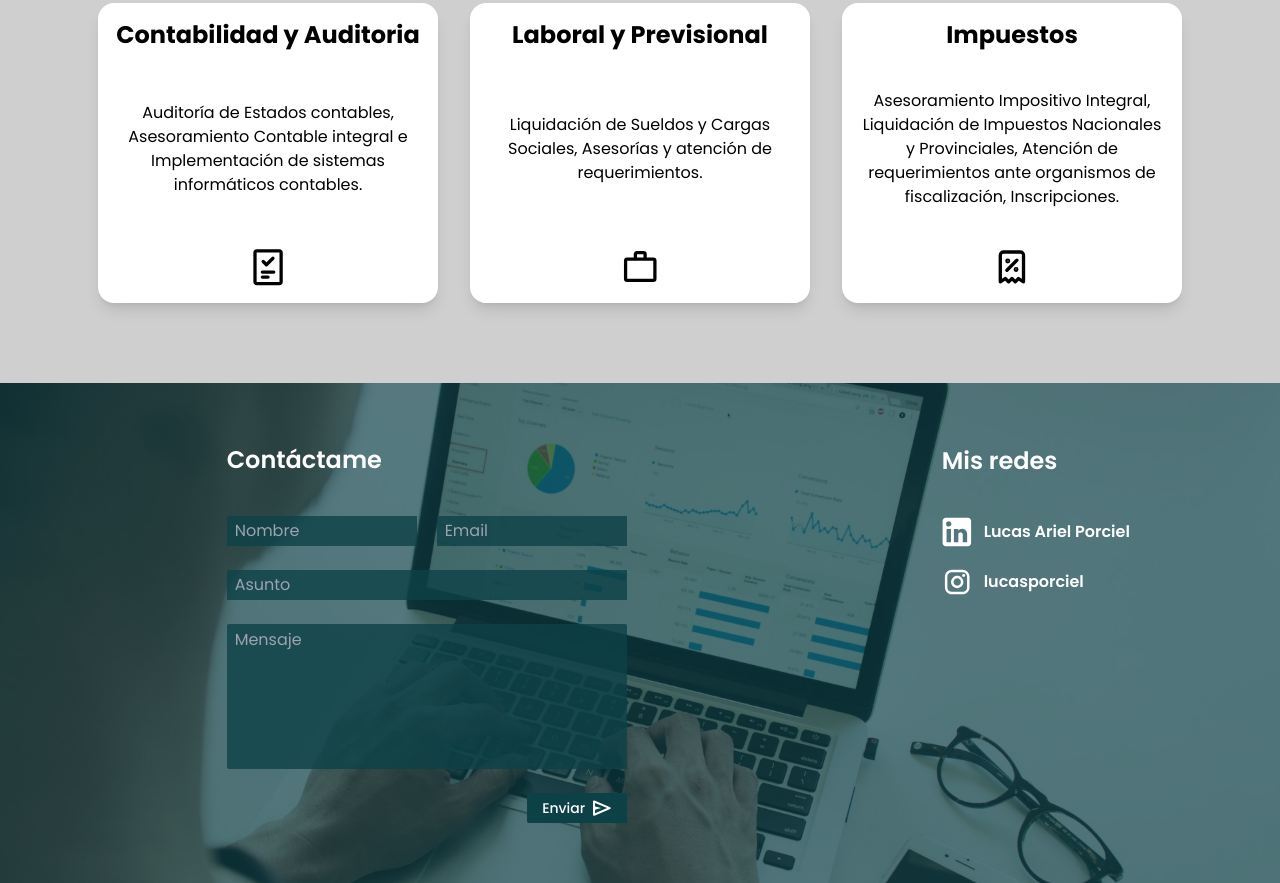
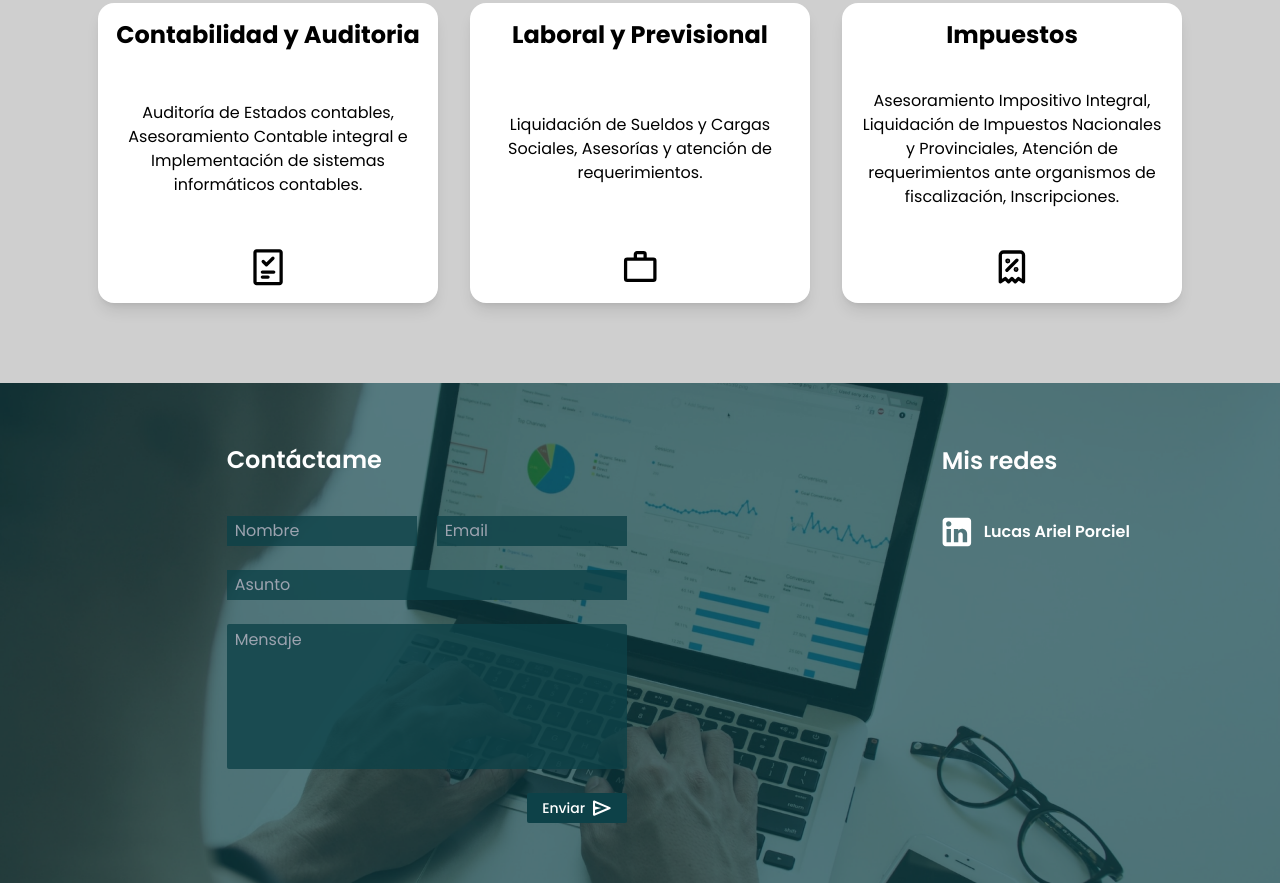
Before and after one commit to tomaslami/consul-app, an Astro site: page / in a window 1280 px wide. Shown: the part 1117-2000 px from the top of the page. Built offline with nearby package versions, Linux system fonts and the light colour scheme; Astro itself is replaced by a stand-in of ours.

Commit message:
Redes changes

```diff
--- a/src/components/Redes.astro
+++ b/src/components/Redes.astro
@@ -28,17 +28,5 @@
       </a>
       <h3 class="text-white font-semibold">Lucas Ariel Porciel</h3>
     </div>
-    <div
-      class="w-[350px] md:w-[250px] flex flex-row justify-start items-center gap-3"
-    >
-      <a href="https://www.instagram.com/lucasporciel/" target="_blank">
-        <img
-          src="/icons/Instagram.svg"
-          alt="Instagram"
-          class="w-[30px] h-[30px]"
-        />
-      </a>
-      <h3 class="text-white font-semibold">lucasporciel</h3>
-    </div>
   </div>
 </div>
```
